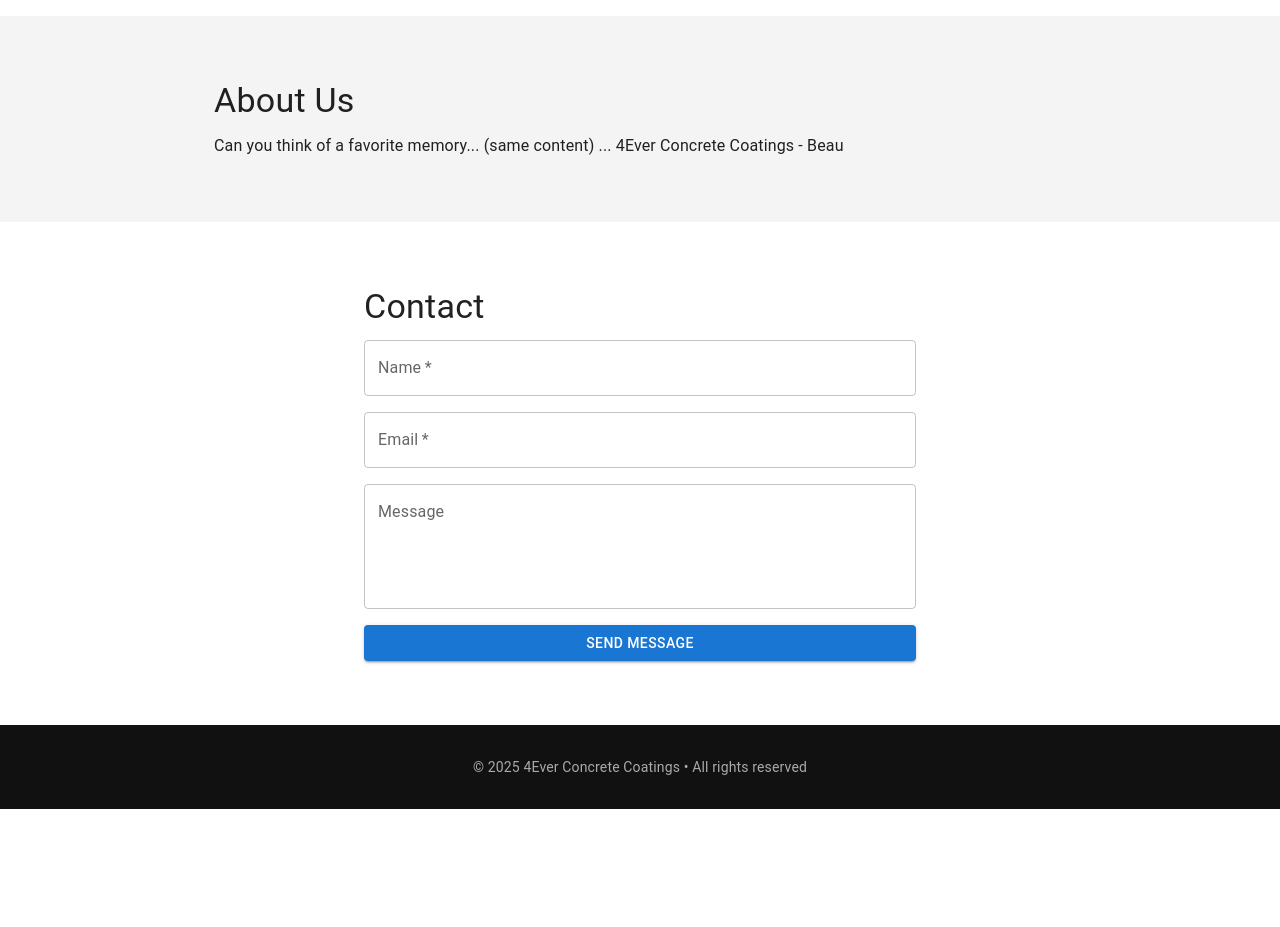
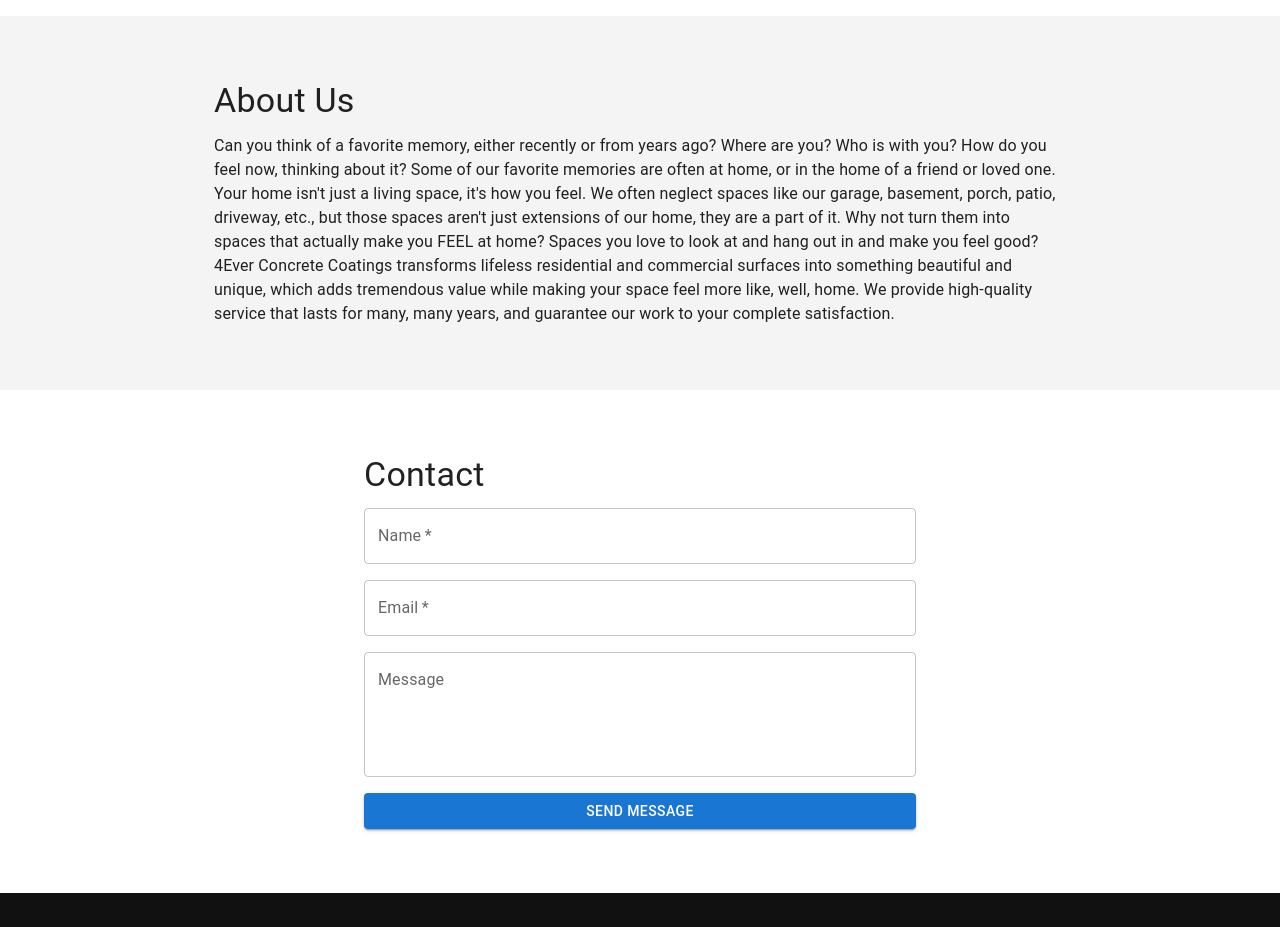
Before and after one commit to DeftVision/a-deifel, a React (Vite) app in the folder my-app/: page / in a window 1280 px wide. Shown: the part 1440-2367 px from the top of the page. Before the commit the page ends 2249 px from the top, so only its background shows below. Built offline with nearby package versions, Linux system fonts and the light colour scheme.

Commit message:
replaced about.jsx text

```diff
--- a/my-app/src/components/About.jsx
+++ b/my-app/src/components/About.jsx
@@ -9,8 +9,7 @@
                     About Us
                 </Typography>
                 <Typography variant="body1">
-                    Can you think of a favorite memory... (same content) ...
-                    4Ever Concrete Coatings - Beau
+                    Can you think of a favorite memory, either recently or from years ago?  Where are you?  Who is with you?  How do you feel now, thinking about it?  Some of our favorite memories are often at home, or in the home of a friend or loved one.  Your home isn't just a living space, it's how you feel.  We often neglect spaces like our garage, basement, porch, patio, driveway, etc., but those spaces aren't just extensions of our home, they are a part of it.  Why not turn them into spaces that actually make you FEEL at home?  Spaces you love to look at and hang out in and make you feel good?  4Ever Concrete Coatings transforms lifeless residential and commercial surfaces into something beautiful and unique, which adds tremendous value while making your space feel more like, well, home.  We provide high-quality service that lasts for many, many years, and guarantee our work to your complete satisfaction.
                 </Typography>
             </Container>
         </Box>
```
